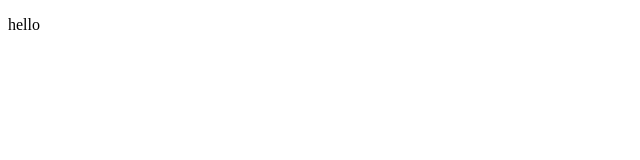
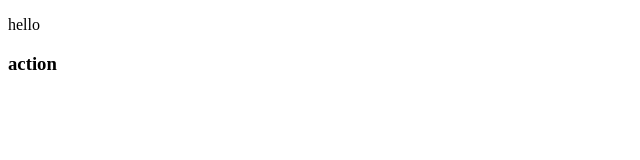
Before and after one commit to Anime1102/Practice, a plain HTML site: page index.html in a window 1280 px wide. Shown: the full height of the page, 0-640 px from the left. Drawn offline with Linux system fonts and the light colour scheme.

Commit message:
practice 2

```diff
--- a/index.html
+++ b/index.html
@@ -7,5 +7,6 @@
 </head>
 <body>
     <p>hello</p>
+    <h3>action</h3>
 </body>
 </html>
```
